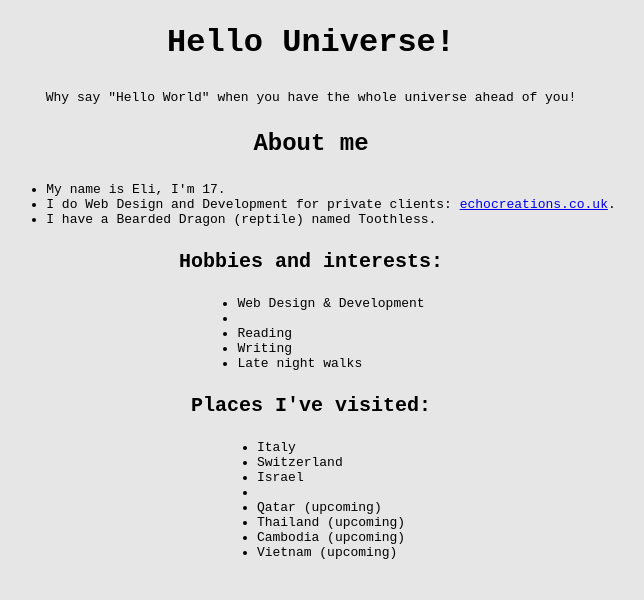
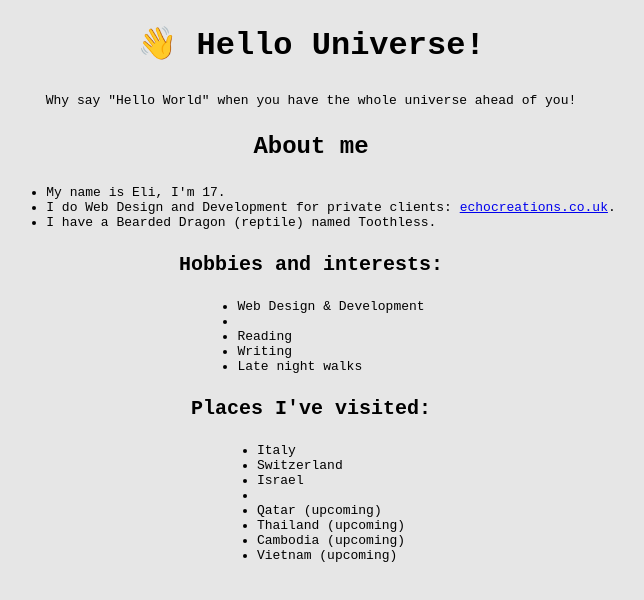
Before and after one commit to theLadEli/git-fundamentals-lab, a plain HTML site: page index.html in a window 1280 px wide. Shown: the whole page, without its empty margins (329-973 px from the left). Drawn offline with Linux system fonts and the light colour scheme.

Commit message:
Changed main header

```diff
--- a/index.html
+++ b/index.html
@@ -8,7 +8,7 @@
   </head>
 
   <body>
-    <h1>Hello Universe!</h1>
+    <h1>👋 Hello Universe!</h1>
     <p>Why say "Hello World" when you have the whole universe ahead of you!</p>
 
     <h2>About me</h2>
```
